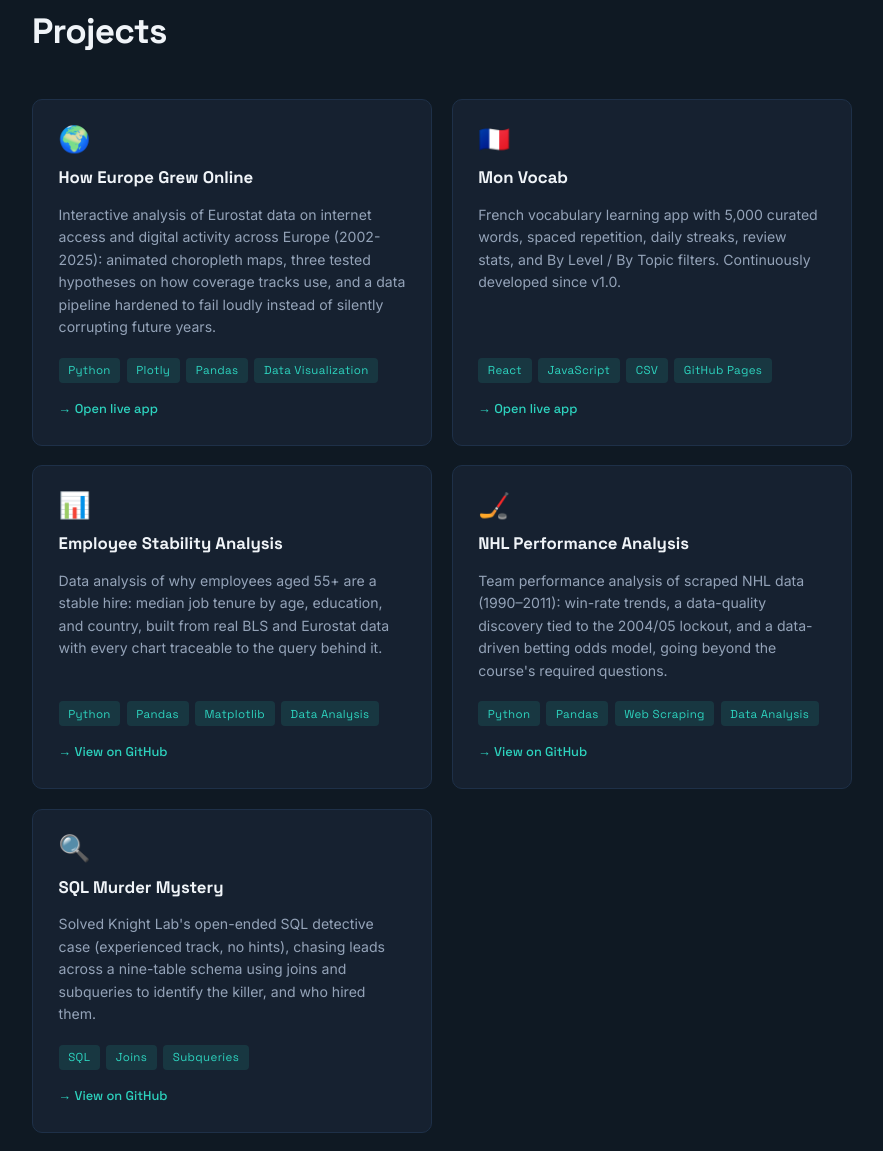
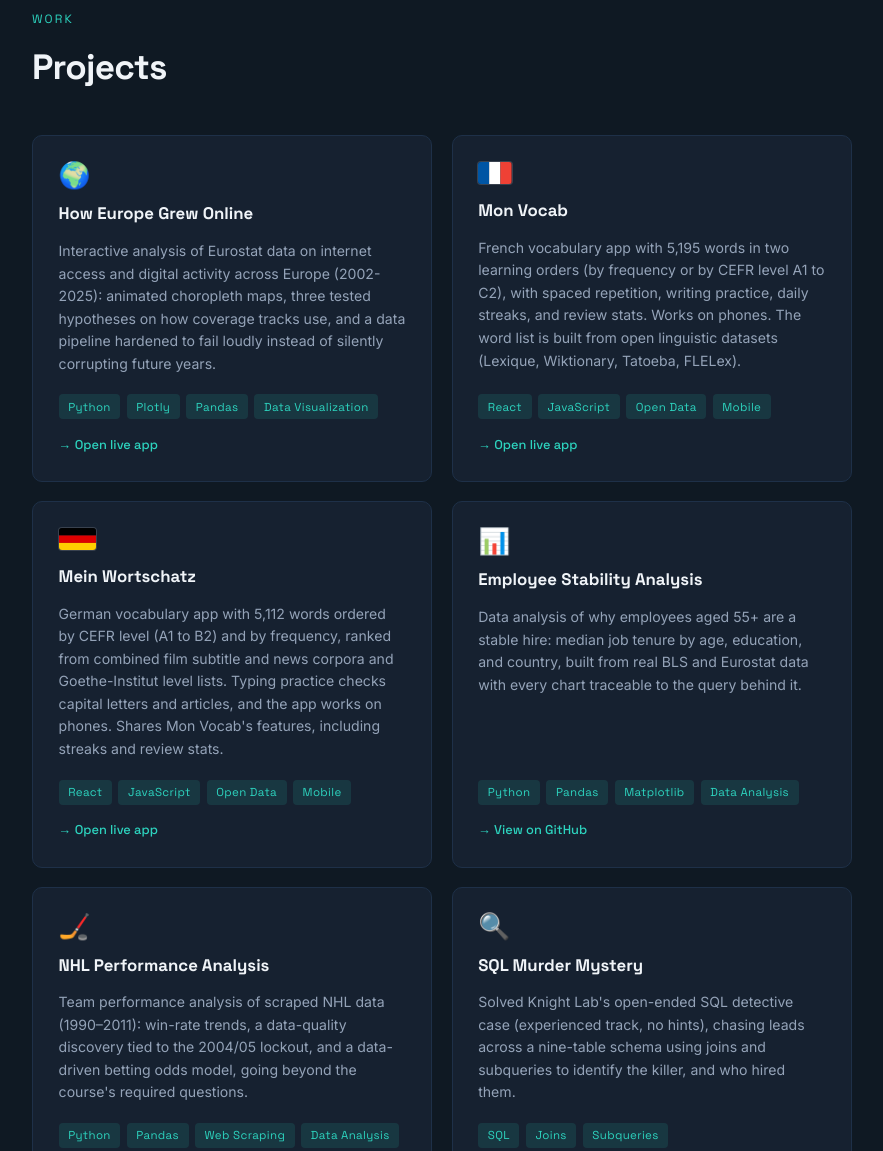
Before and after one commit to Jana-DADS/Portfolio, a plain HTML site: page index.html in a window 1280 px wide. Shown: the part 907-2058 px from the top of the page, without its empty margins (198-1081 px from the left). Drawn offline with Linux system fonts and the light colour scheme.

Commit message:
Add files via upload

```diff
--- a/index.html
+++ b/index.html
@@ -206,6 +206,14 @@
       line-height: 1;
     }
 
+    .project-icon .flag {
+      display: block;
+      height: 1.4rem;
+      width: auto;
+      border-radius: 3px;
+      box-shadow: 0 0 0 1px rgba(255, 255, 255, 0.15);
+    }
+
     .project-title {
       font-family: 'Space Grotesk', sans-serif;
       font-weight: 700;
@@ -373,10 +381,10 @@
     <p class="hero-eyebrow">Portfolio</p>
     <h1>Jana<br>Dolečková</h1>
     <p class="hero-subtitle">
-      <span class="role" id="role-text">Data Analyst · Data Scientist</span><span class="cursor"></span>
+      <span class="role" id="role-text">Senior Project Manager</span><span class="cursor"></span>
     </p>
     <p class="hero-bio">
-      Software developer and project manager with 20+ years of experience, now transitioning into data science and analytics. Background in C++, SQL, and managing large-scale application implementations for multinational clients across Europe, Africa, and the Americas. Currently building skills in Python, Pandas, and data visualisation.
+      Senior project manager with a background in software development (C++, SQL). At Accace, I led payroll, accounting, and HR service implementations for multinational clients across Europe, Africa, and North America. At IBM, I managed technical projects for global clients, including the transition of 3,000+ Brno employees from a legacy attendance system to a new one. Trained in data science and analytics with Python, Pandas, and data visualization. I bring together delivery management, technical understanding, and working with data.
     </p>
     <div class="hero-cta">
       <a class="btn btn-primary" href="#projects">View Projects</a>
@@ -406,15 +414,27 @@
       </a>
 
       <a class="project-card" href="https://jana-dads.github.io/french-vocab-data/" target="_blank" rel="noopener">
-
-        <div class="project-icon">🇫🇷</div>
+        <div class="project-icon"><svg class="flag" viewBox="0 0 3 2" role="img" aria-label="Flag of France"><rect width="1" height="2" fill="#0055A4"/><rect x="1" width="1" height="2" fill="#FFFFFF"/><rect x="2" width="1" height="2" fill="#EF4135"/></svg></div>
         <div class="project-title">Mon Vocab</div>
-        <p class="project-desc">French vocabulary learning app with 5,000 curated words, spaced repetition, daily streaks, review stats, and By Level / By Topic filters. Continuously developed since v1.0.</p>
+        <p class="project-desc">French vocabulary app with 5,195 words in two learning orders (by frequency or by CEFR level A1 to C2), with spaced repetition, writing practice, daily streaks, and review stats. Works on phones. The word list is built from open linguistic datasets (Lexique, Wiktionary, Tatoeba, FLELex).</p>
         <div class="project-tags">
           <span class="tag">React</span>
           <span class="tag">JavaScript</span>
-          <span class="tag">CSV</span>
-          <span class="tag">GitHub Pages</span>
+          <span class="tag">Open Data</span>
+          <span class="tag">Mobile</span>
+        </div>
+        <span class="project-link">→ Open live app</span>
+      </a>
+
+      <a class="project-card" href="https://jana-dads.github.io/mein-wortschatz/" target="_blank" rel="noopener">
+        <div class="project-icon"><svg class="flag" viewBox="0 0 5 3" role="img" aria-label="Flag of Germany"><rect width="5" height="1" fill="#000000"/><rect y="1" width="5" height="1" fill="#DD0000"/><rect y="2" width="5" height="1" fill="#FFCE00"/></svg></div>
+        <div class="project-title">Mein Wortschatz</div>
+        <p class="project-desc">German vocabulary app with 5,112 words ordered by CEFR level (A1 to B2) and by frequency, ranked from combined film subtitle and news corpora and Goethe-Institut level lists. Typing practice checks capital letters and articles, and the app works on phones. Shares Mon Vocab's features, including streaks and review stats.</p>
+        <div class="project-tags">
+          <span class="tag">React</span>
+          <span class="tag">JavaScript</span>
+          <span class="tag">Open Data</span>
+          <span class="tag">Mobile</span>
         </div>
         <span class="project-link">→ Open live app</span>
       </a>
@@ -530,7 +550,7 @@
     <h2 class="section-title">Contact</h2>
     <div class="contact-block">
       <p class="contact-text">
-        I'm open to data analyst and data scientist roles. Feel free to reach out.
+        I'm open to roles in project management, data analytics, and data science. Feel free to reach out.
       </p>
       <div class="contact-links">
         <a class="btn btn-primary" href="mailto:jana.doleckova@centrum.cz">jana.doleckova@centrum.cz</a>
@@ -547,7 +567,7 @@
 
   <script>
     // Role typing animation
-    const roles = ['Data Analyst · Data Scientist', 'Software Developer', 'Project Manager'];
+    const roles = ['Senior Project Manager', 'Data Analyst · Data Scientist'];
     let ri = 0, ci = 0, deleting = false;
     const el = document.getElementById('role-text');
 
```
